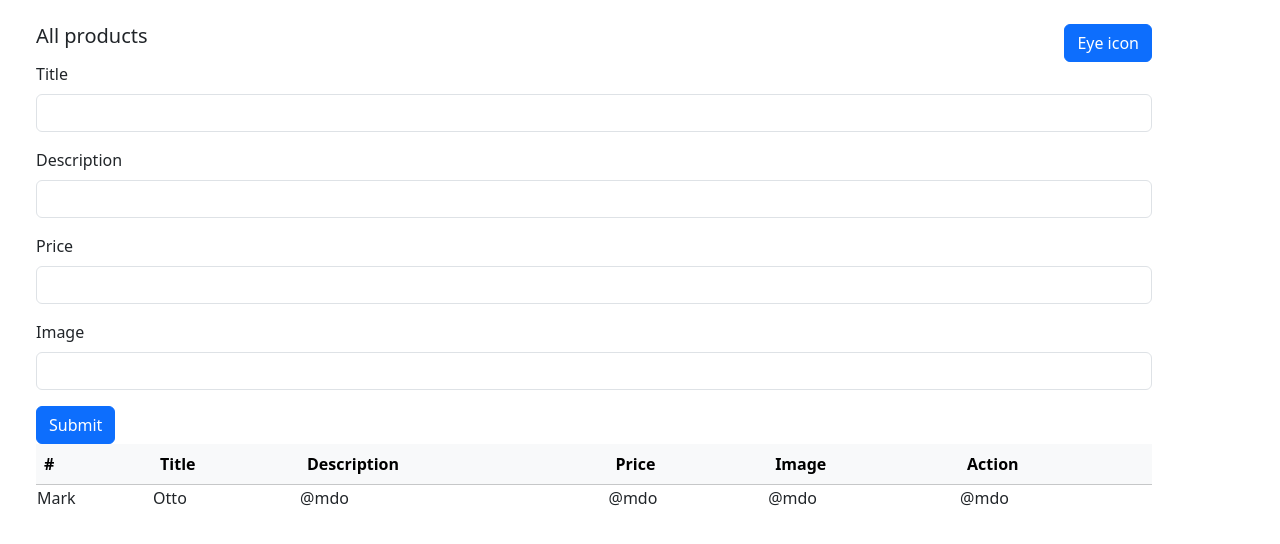
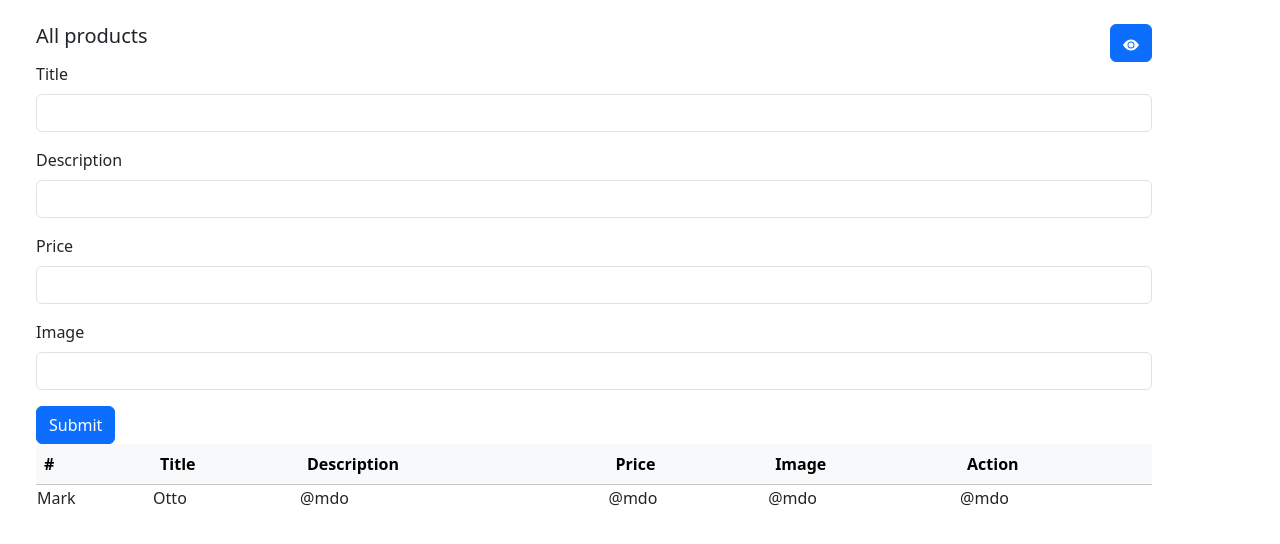
Before and after one commit to yazid1bernou/course-contextAPI, a React (Vite) app: page / in a window 1280 px wide. Shown: the top 544 px of the page. Built offline with nearby package versions, Linux system fonts and the light colour scheme.

Commit message:
create show button

```diff
--- a/package.json
+++ b/package.json
@@ -11,7 +11,8 @@
   },
   "dependencies": {
     "react": "^18.2.0",
-    "react-dom": "^18.2.0"
+    "react-dom": "^18.2.0",
+    "react-icons": "^5.0.1"
   },
   "devDependencies": {
     "@types/react": "^18.2.56",
--- a/src/App.jsx
+++ b/src/App.jsx
@@ -2,11 +2,13 @@ import { useState , useContext } from 'react'
 import Navbar from './components/Navbar';
 import Input from './components/Input';
 import {GlobalContext} from "./contextAPI/Global";
+import { BsEyeFill , BsEyeSlashFill } from "react-icons/bs";
 
 function App() {
 
 
   const {product} =  useContext(GlobalContext);
+  const [show , setShow] =  useState(true);
 
   return (
     <>
@@ -21,10 +23,11 @@ function App() {
              <div>
               <h5>All products</h5>
              </div>
-             <button className='btn btn-primary'> Eye icon</button>
+             <button className='btn btn-primary' onClick={()=> setShow(!show)}>{show ? <BsEyeFill /> : <BsEyeSlashFill />}</button>
           </div>
           <div className=''>
                {/* --------- Form ---------------------*/}
+               {show && (
                <form>
                     <div class="mb-3">
                       <label  class="form-label">Title</label>
@@ -45,6 +48,7 @@ function App() {
 
                    <button type="submit" class="btn btn-primary">Submit</button>
                </form>
+               )}
                {/* ------------ Display All products -------------*/}
               <table class="table">
                     <thead class="table-light">
```
Also changed, not shown: 1 other file (tests, documents, lock files or other folders).
